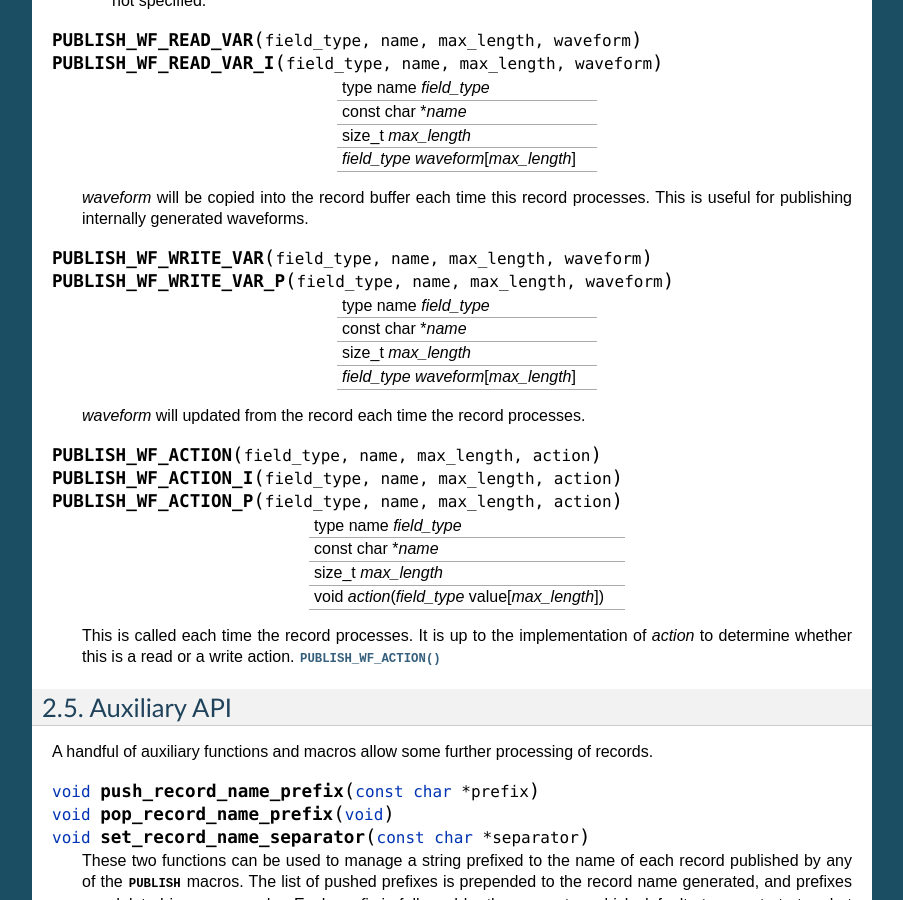
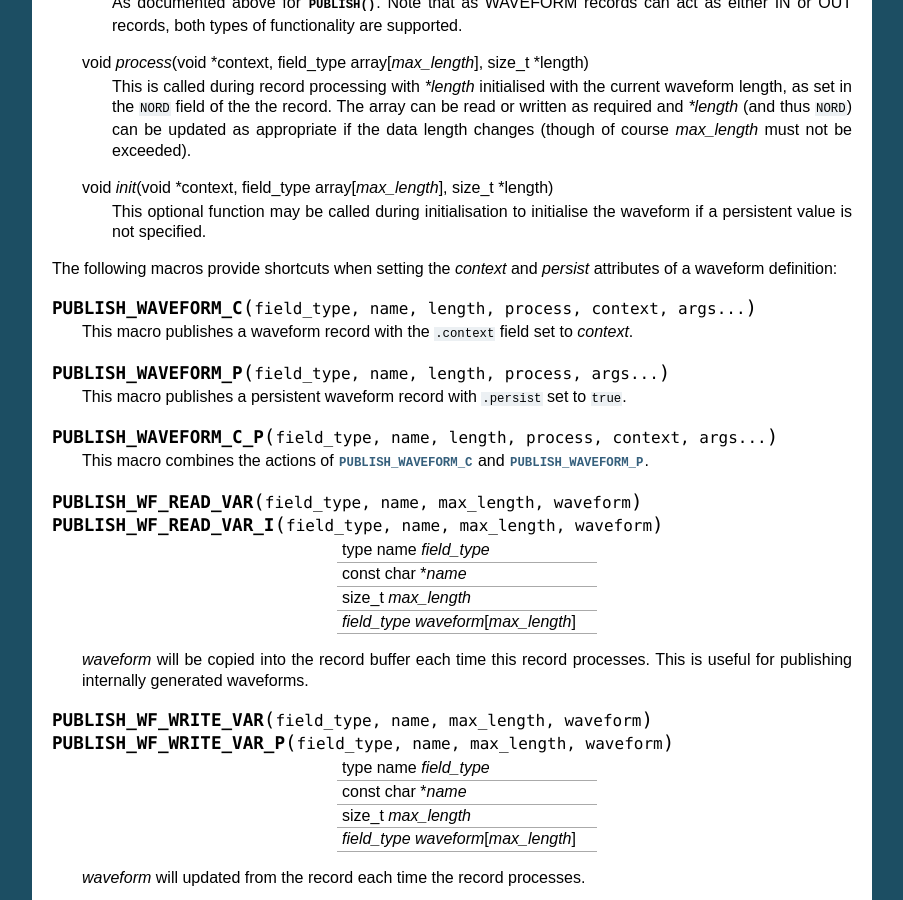
Before and after one commit to DiamondLightSource/epics_device, a Sphinx documentation site: the page built from docs/epics_device.rst, in a window 1280 px wide and 900 px high, scrolled down 7014 px. Shown: the whole window, without its empty margins (198-1101 px from the left). Built offline with Sphinx 7.4.7, drawn with Linux system fonts in a browser that asks for light colours; the version number could not be read and is left out; some of the changed text lies outside the part shown.

Commit message:
Add helper PUBLISH macros for a couple of common patterns
When a context needs to be specified it can be a bit annoying to have to
spell it out, so we have new macros which take an extra context argument.
Similarly, requesting persistence is a common pattern, so we have a
shortcut for this.

git-svn-id: svn+ssh://serv0002.cs.diamond.ac.uk/home/subversion/repos/controls/diamond/trunk/support/epics_device@166686 e099a375-04f9-0310-9d5f-a741eaff62e1

```diff
--- a/docs/epics_device.rst
+++ b/docs/epics_device.rst
@@ -280,6 +280,26 @@
         instead of calling its `init` function.
 
 
+The following macros provide shortcuts when setting the `context` and `persist`
+attributes of a record definition:
+
+..  macro::
+    PUBLISH_C(record, name, process, context, args...)
+
+    This macro publishes a record with the ``.context`` field set to `context`.
+
+..  macro::
+    PUBLISH_P(record, name, process, args...)
+
+    This macro publishes a persistent record with ``.persist`` set to ``true``.
+
+..  macro::
+    PUBLISH_C_P(record, name, process, context, args...)
+
+    This macro combines the actions of :macro:`PUBLISH_C` and
+    :macro:`PUBLISH_P`.
+
+
 The following macros provide specialisation for specific types of record.  See
 the descriptions for :func:`PUBLISH` above for descriptions of arguments not
 described below.
@@ -452,6 +472,28 @@
     void `init`\ (void \*context, field_type array[`max_length`], size_t \*length)
         This optional function may be called during initialisation to initialise
         the waveform if a persistent value is not specified.
+
+The following macros provide shortcuts when setting the `context` and `persist`
+attributes of a waveform definition:
+
+..  macro::
+    PUBLISH_WAVEFORM_C(field_type, name, length, process, context, args...)
+
+    This macro publishes a waveform record with the ``.context`` field set to
+    `context`.
+
+..  macro::
+    PUBLISH_WAVEFORM_P(field_type, name, length, process, args...)
+
+    This macro publishes a persistent waveform record with ``.persist`` set to
+    ``true``.
+
+..  macro::
+    PUBLISH_WAVEFORM_C_P(field_type, name, length, process, context, args...)
+
+    This macro combines the actions of :macro:`PUBLISH_WAVEFORM_C` and
+    :macro:`PUBLISH_WAVEFORM_P`.
+
 
 
 ..  macro::
```
Also changed, not shown: 1 other file.
